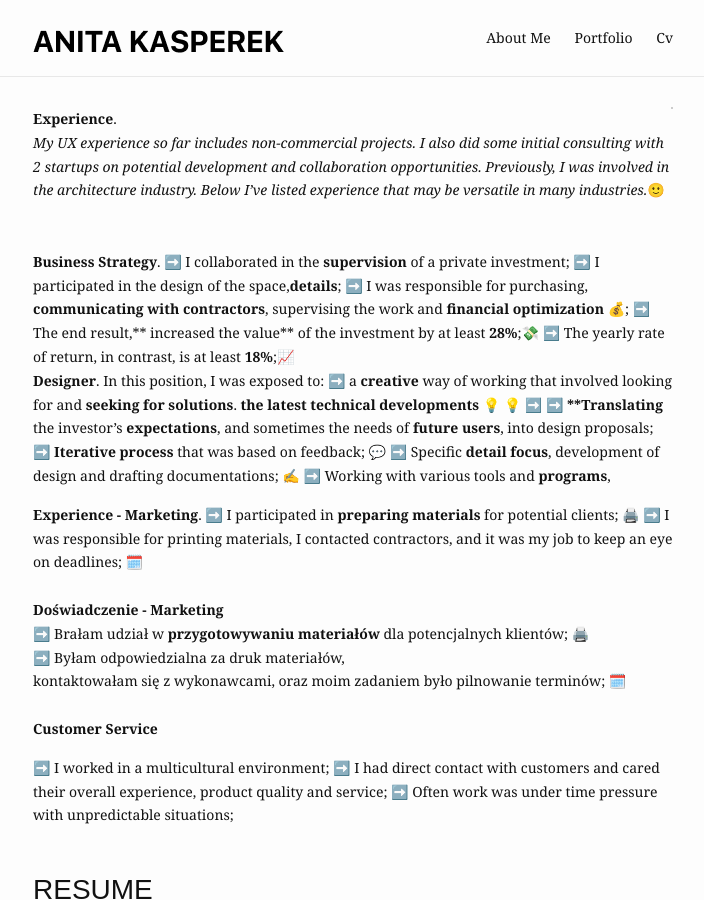
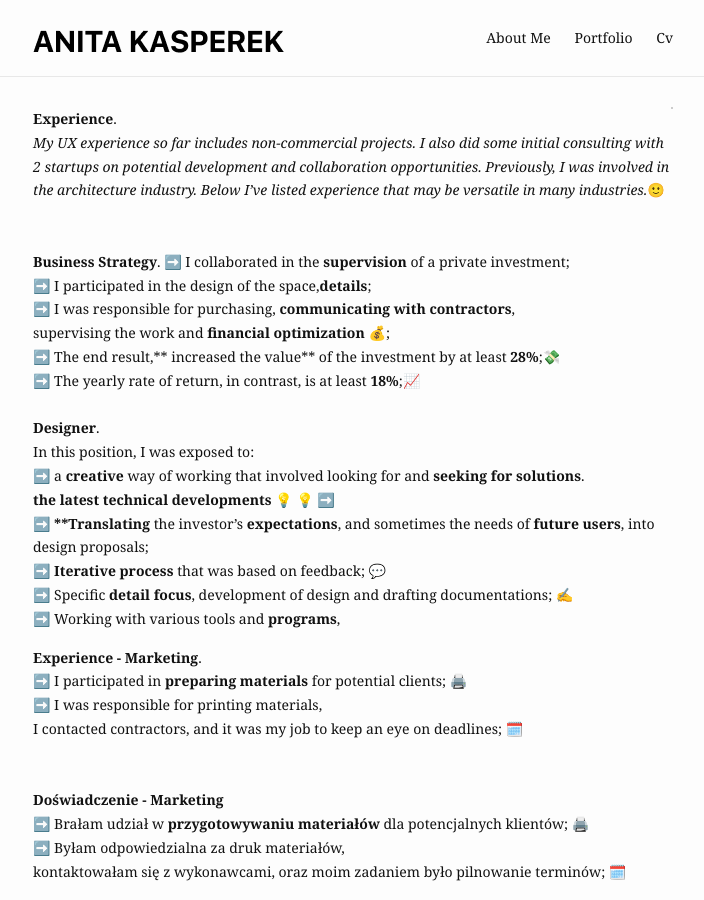
Before and after one commit to anita-kasperek/anita-kasperek.github.io, a Jekyll site: the page built from cv.md, in a window 1280 px wide and 900 px high. Shown: the whole window, without its empty margins (287-991 px from the left). Built offline with Jekyll 4.4.1, drawn with Linux system fonts in a browser that asks for light colours.

Commit message:
Update cv.md

```diff
--- a/cv.md
+++ b/cv.md
@@ -8,26 +8,26 @@ title: Experience
 I also did some initial consulting with 2 startups on potential development and collaboration opportunities. Previously, I was involved in the architecture industry. Below I've listed experience that may be versatile in many industries.*🙂
 <br><br><br>
 **Business Strategy**.
-➡️ I collaborated in the **supervision** of a private investment;
-➡️ I participated in the design of the space,**details**;
-➡️ I was responsible for purchasing, **communicating with contractors**,
-supervising the work and **financial optimization** 💰;
-➡️ The end result,** increased the value** of the investment by at least **28%**;💸
-➡️ The yearly rate of return, in contrast, is at least **18%**;📈
+➡️ I collaborated in the **supervision** of a private investment; <br>
+➡️ I participated in the design of the space,**details**;<br>
+➡️ I was responsible for purchasing, **communicating with contractors**,<br>
+supervising the work and **financial optimization** 💰;<br>
+➡️ The end result,** increased the value** of the investment by at least **28%**;💸<br>
+➡️ The yearly rate of return, in contrast, is at least **18%**;📈<br>
 <br>
-**Designer**.
-In this position, I was exposed to:
-➡️ a **creative** way of working that involved looking for and **seeking for solutions**.
-**the latest technical developments 💡 💡 ➡️
-➡️ **Translating** the investor's **expectations**, and sometimes the needs of **future users**, into design proposals;
-➡️ **Iterative process** that was based on feedback; 💬
-➡️ Specific **detail focus**, development of design and drafting documentations; ✍️
-➡️ Working with various tools and **programs**,
+**Designer**.<br>
+In this position, I was exposed to:<br>
+➡️ a **creative** way of working that involved looking for and **seeking for solutions**.<br>
+**the latest technical developments 💡 💡 ➡️<br>
+➡️ **Translating** the investor's **expectations**, and sometimes the needs of **future users**, into design proposals;<br>
+➡️ **Iterative process** that was based on feedback; 💬<br>
+➡️ Specific **detail focus**, development of design and drafting documentations; ✍️<br>
+➡️ Working with various tools and **programs**,<br>
 
-**Experience - Marketing**.
-➡️ I participated in **preparing materials** for potential clients; 🖨️
-➡️ I was responsible for printing materials,
-I contacted contractors, and it was my job to keep an eye on deadlines; 🗓️
+**Experience - Marketing**.<br>
+➡️ I participated in **preparing materials** for potential clients; 🖨️<br>
+➡️ I was responsible for printing materials,<br>
+I contacted contractors, and it was my job to keep an eye on deadlines; 🗓️<br>
 <br>
 <br>
 **Doświadczenie - Marketing**<br>
```
